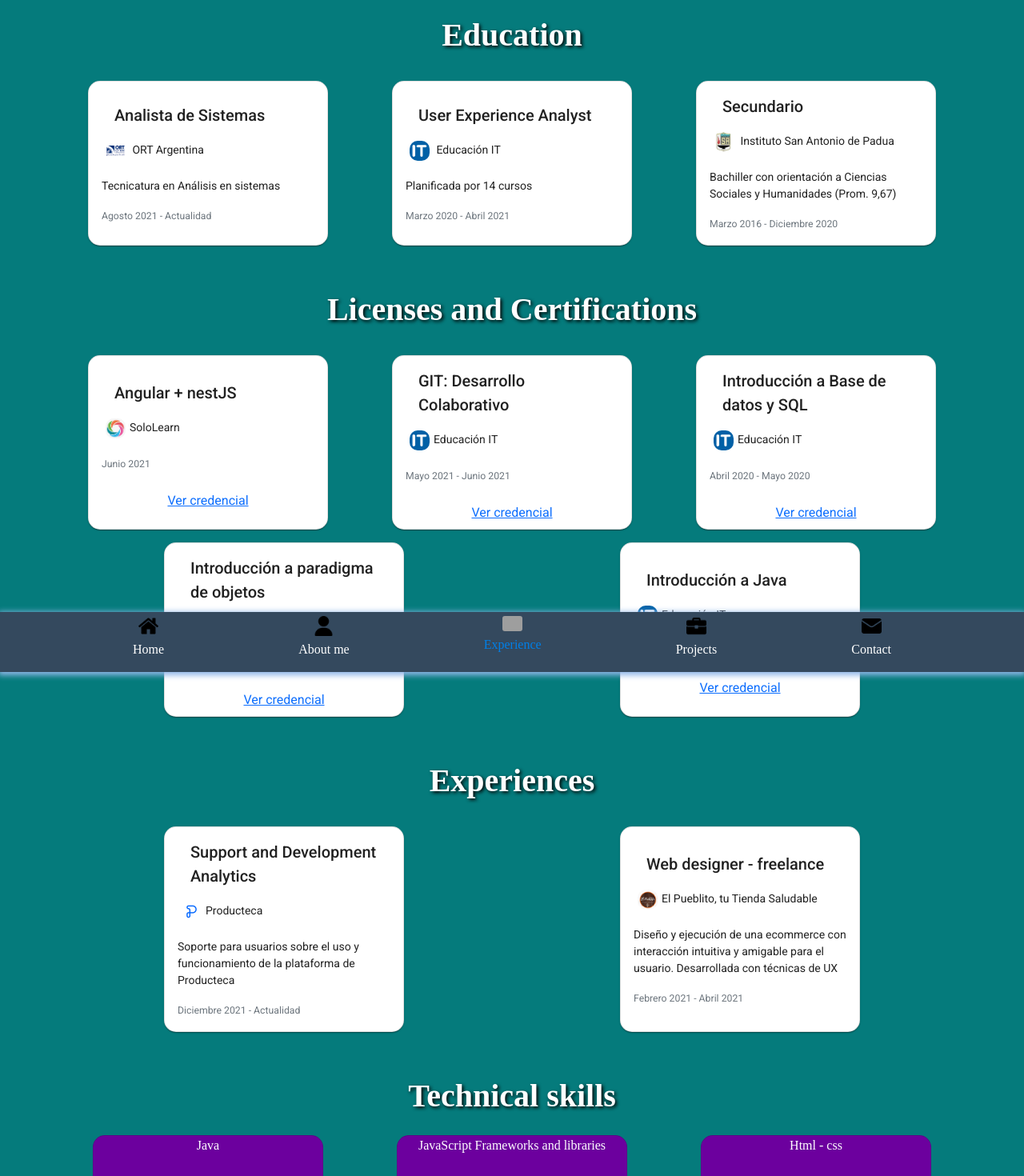
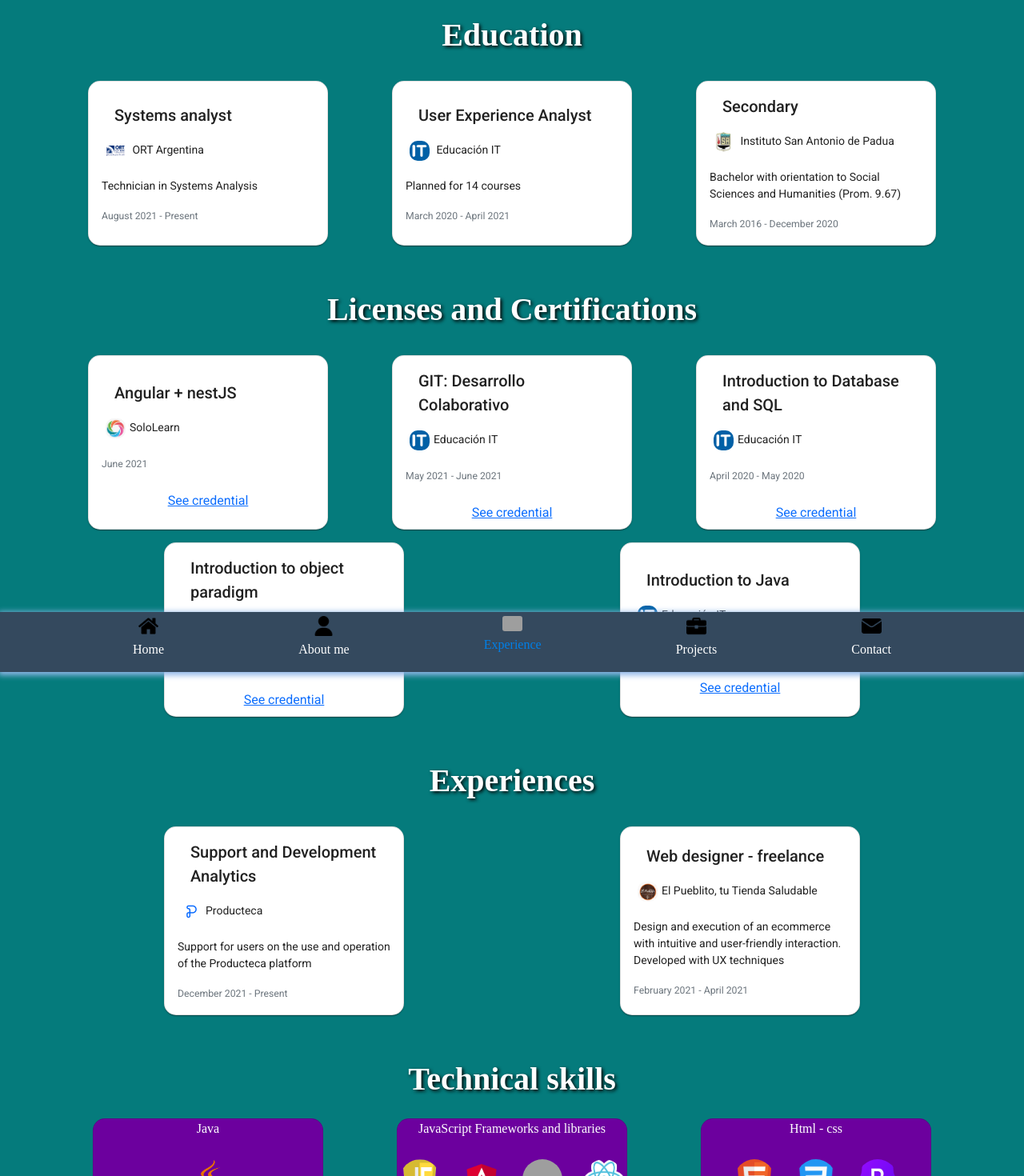
Before and after one commit to DantePileckas/DantePileckas.github.io, an Angular app: page /experence in a window 1280 px wide. Shown: the top 1470 px of the page at 80% size. Built offline with nearby package versions, Linux system fonts and the light colour scheme; grey boxes are pictures that could not be loaded.

Commit message:
Redaccion en inglés

```diff
--- a/src/app/components/about/about.component.html
+++ b/src/app/components/about/about.component.html
@@ -3,7 +3,7 @@
 
 <div class="row">
     <div class="col-md">
-        <h1>Acerca de mí</h1>
+        <h1>About me</h1>
     </div>
 </div>
 
@@ -18,14 +18,12 @@
     <div class="row">
             <h3>Pileckas, Dante G.</h3>
             <p>
-                Soy Dante Pileckas, diseñador y estudiante de Analista de Sistemas.
-                Me apasiona mucho aprender acerca de la tecnología y diseñar productos a través de las mismas. Actualemente me encuentro estudiando para serguir creciendo y consolidando conocimientos.
-                Mi objetivo es poder integrar habilidades de informática, diseña y experiencia de usuario utilizando estrategias de comunicación visual.
+                I'm Dante Pileckas, designer and Systems Analyst student. I am very passionate about learning about technology and designing products through it. I am currently studying to continue growing and consolidating knowledge. My goal is to be able to integrate computer skills, design and user experience using visual communication strategies.
             </p>
             <ul class="bio-details">
-                <li><strong>Cumpleaños:</strong> 12/06/2003</li>
-                <li><strong>Edad:</strong> {{ '2003/06/12' | birthDay }} años</li>
-                <li><strong>Ciudad:</strong> Capital Federal, Buenos Aires</li>
+                <li><strong>Birth:</strong> 12/06/2003</li>
+                <li><strong>Age:</strong> {{ '2003/06/12' | birthDay }} años</li>
+                <li><strong>City:</strong> Capital Federal, Buenos Aires</li>
                 <li><strong>Hobbies: </strong>
                     <div class="icon">
                     <img src="/assets/img/teatro.png">
--- a/src/app/components/contact/contact.component.html
+++ b/src/app/components/contact/contact.component.html
@@ -3,8 +3,8 @@
         <div class="row">
             <div class="col-12">
                 <h1>Dante Pileckas</h1>
-                <h2>Estudiante de Análisis en Sistemas,</h2>
-                <h2>Diseñador UX.</h2>
+                <h2>Systems Analysis Student,</h2>
+                <h2>UX Analyst.</h2>
 
         </div>
         </div>
--- a/src/app/components/experence/experence.component.html
+++ b/src/app/components/experence/experence.component.html
@@ -46,7 +46,7 @@
             </p>
           </mat-card-content>
           <mat-card-actions class="actions">
-          <a [href]=certification.link target="blank">Ver credencial</a>
+          <a [href]=certification.link target="blank">See credential</a>
           </mat-card-actions>
           </mat-card>
 
--- a/src/app/components/home/home.component.html
+++ b/src/app/components/home/home.component.html
@@ -24,9 +24,9 @@
         <div class="row">
                  <!-- texto -->
           <div class="col-md-6 text">
-            <h5>Hola, soy</h5>
+            <h5>Hi, I am</h5>
             <h1>Dante Pileckas.</h1>
-            <h3>Diseñador y Estudiante de Análisis en Sistemas.</h3>
+            <h3>Designer and Student of Systems Analysis.</h3>
           </div>
 
                  <!-- Imágen -->
--- a/src/app/services/CertificationService.ts
+++ b/src/app/services/CertificationService.ts
@@ -9,7 +9,7 @@ private certification:Certification[]=
     {
         name:"Angular + nestJS",
         institute:"SoloLearn",
-        date:"Junio 2021",
+        date:"June 2021",
         img:"assets/img/sololearn.png",
         link:"https://www.sololearn.com/Certificate/1092-21750305/jpg"
         },
@@ -17,31 +17,31 @@ private certification:Certification[]=
     {
     name:"GIT: Desarrollo Colaborativo",
     institute:"Educación IT",
-    date:"Mayo 2021 - Junio 2021",
+    date:"May 2021 - June 2021",
     img:"assets/img/it.png",
     link:"https://api.alumni.education/course/certificate/generate?hash=8a98d960-8da2-40a2-8b21-8278d37a5da1&format=pdf&download=1"
     },
 
     {
-    name:"Introducción a Base de datos y SQL",
+    name:"Introduction to Database and SQL",
     institute:"Educación IT",
-    date:"Abril 2020 - Mayo 2020",
+    date:"April 2020 - May 2020",
     img:"assets/img/it.png",
     link:"https://api.alumni.education/course/certificate/generate?hash=3b46731f-a6d9-4dd6-98ab-785b884f1687&format=pdf&download=1"
     },
 
     {
-    name:"Introducción a paradigma de objetos",
+    name:"Introduction to object paradigm",
     institute:"Educación IT",
-    date:"Abril 2020",
+    date:"April 2020",
     img:"assets/img/it.png",
     link:"https://api.alumni.education/course/certificate/generate?hash=83ae6626-03a1-424d-b3bd-a374987f46f3&format=pdf&download=1"
     },
 
     {
-        name:"Introducción a Java",
+        name:"Introduction to Java",
         institute:"Educación IT",
-        date:"Febrero 2020 - Abril 2020",
+        date:"February 2020 - April 2020",
         img:"assets/img/it.png",
         link:"https://api.alumni.education/course/certificate/generate?hash=7503810b-a092-4d8c-ae04-79b971ac58aa&format=pdf&download=1"
         },
--- a/src/app/services/EducationService.ts
+++ b/src/app/services/EducationService.ts
@@ -8,29 +8,29 @@ private education:Education[]=
 [
 
 {
-    name:"Analista de Sistemas",
+    name:"Systems analyst",
     institute:"ORT Argentina",
-    description:"Tecnicatura en Análisis en sistemas",
+    description:"Technician in Systems Analysis",
     img:"assets/img/ort.png",
-    date:"Agosto 2021 - Actualidad",
+    date:"August 2021 - Present",
     link:""
     },
 
     {
     name:"User Experience Analyst",
     institute:"Educación IT",
-    description:"Planificada por 14 cursos",
+    description:"Planned for 14 courses",
     img:"assets/img/it.png",
-    date:"Marzo 2020 - Abril 2021",
+    date:"March 2020 - April 2021",
     link:"https://www.linkedin.com/in/dante-pileckas-4b503b210/detail/treasury/education:718119661/?entityUrn=urn%3Ali%3Afsd_profileTreasuryMedia%3A(ACoAADVmAAkBzLPbVA6eWRC56ZyTBxnyaoc4WFA%2C1635453502516)&section=education%3A718119661&treasuryCount=4"
     },
 
     {
-    name:"Secundario",
+    name:"Secondary",
     institute:"Instituto San Antonio de Padua",
-    description:"Bachiller con orientación a Ciencias Sociales y Humanidades (Prom. 9,67)",
+    description:"Bachelor with orientation to Social Sciences and Humanities (Prom. 9.67)",
     img:"assets/img/isap.jpg",
-    date:"Marzo 2016 - Diciembre 2020",
+    date:"March 2016 - December 2020",
     link:""
     },
 ];
--- a/src/app/services/ExperenceService.ts
+++ b/src/app/services/ExperenceService.ts
@@ -9,17 +9,17 @@ private experence:Experence[]=
     {
         name:"Support and Development Analytics",
         institute:"Producteca",
-        description:"Soporte para usuarios sobre el uso y funcionamiento de la plataforma de Producteca",
+        description:"Support for users on the use and operation of the Producteca platform",
         img: "assets/img/producteca.png",
-        date:"Diciembre 2021 - Actualidad",
+        date:"December 2021 - Present ",
         },
 
 {
     name:"Web designer - freelance",
     institute:"El Pueblito, tu Tienda Saludable",
-    description:"Diseño y ejecución de una ecommerce con interacción intuitiva y amigable para el usuario. Desarrollada con técnicas de UX",
+    description:"Design and execution of an ecommerce with intuitive and user-friendly interaction. Developed with UX techniques",
     img: "assets/img/el pueblito.png",
-    date:"Febrero 2021 - Abril 2021",
+    date:"February 2021 - April 2021",
     },
 
 ];
```
Also changed, not shown: src/app/components/proyects/proyects.component.html (+14 -14 lines).
